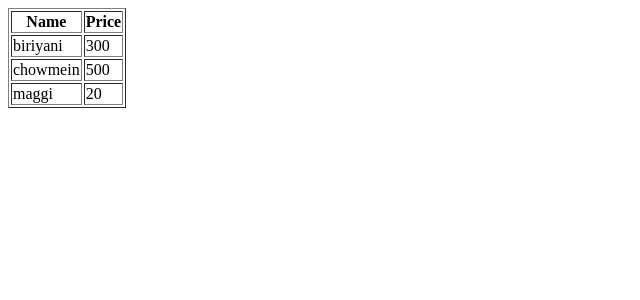
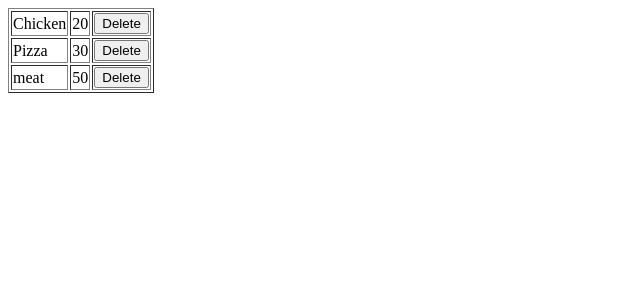
Before and after one commit to shreya-de/simple-restraurant-application, a Flask app: page /a in a window 1280 px wide. Shown: the top 300 px of the page, without its empty margins (0-640 px from the left). Run offline with Flask 2, Linux system fonts and the light colour scheme.

Commit message:
Commit webpage.html

```diff
--- a/web_application/templates/webpage.html
+++ b/web_application/templates/webpage.html
@@ -1,20 +1,35 @@
 <html>
-    <table border=1>
+
+<head>
+    <script src="https://ajax.googleapis.com/ajax/libs/jquery/3.4.1/jquery.min.js"></script>
+</head>
+
+<body>
+    <table border="1">
+        {% for item in food_items %}
         <tr>
-            <th>Name</th>
-            <th>Price</th>
+            <td>{{item[0]}}</td>
+            <td>{{item[1]}}</td>
+            <td><button onclick="deleteFoodItem({{loop.index}})">Delete</button></td>
         </tr>
-        <tr>
-            <td>biriyani</td>
-            <td>300</td>
-        </tr>
-        <tr>
-            <td>chowmein</td>
-            <td>500</td>
-        </tr>
-        <tr>
-            <td>maggi</td>
-            <td>20</td>
-        </tr>
+        {% endfor %}
     </table>
+</body>
+
+<script>
+function deleteFoodItem(item_index)
+{
+    let url="http://localhost:5000/c?item_index="+item_index;
+    console.log(url);
+
+    function apiResponseHandler(resp){
+        console.log(resp);
+        location.reload();
+    }
+    $.get(url,apiResponseHandler)
+
+}
+
+
+</script>
 </html>
```
